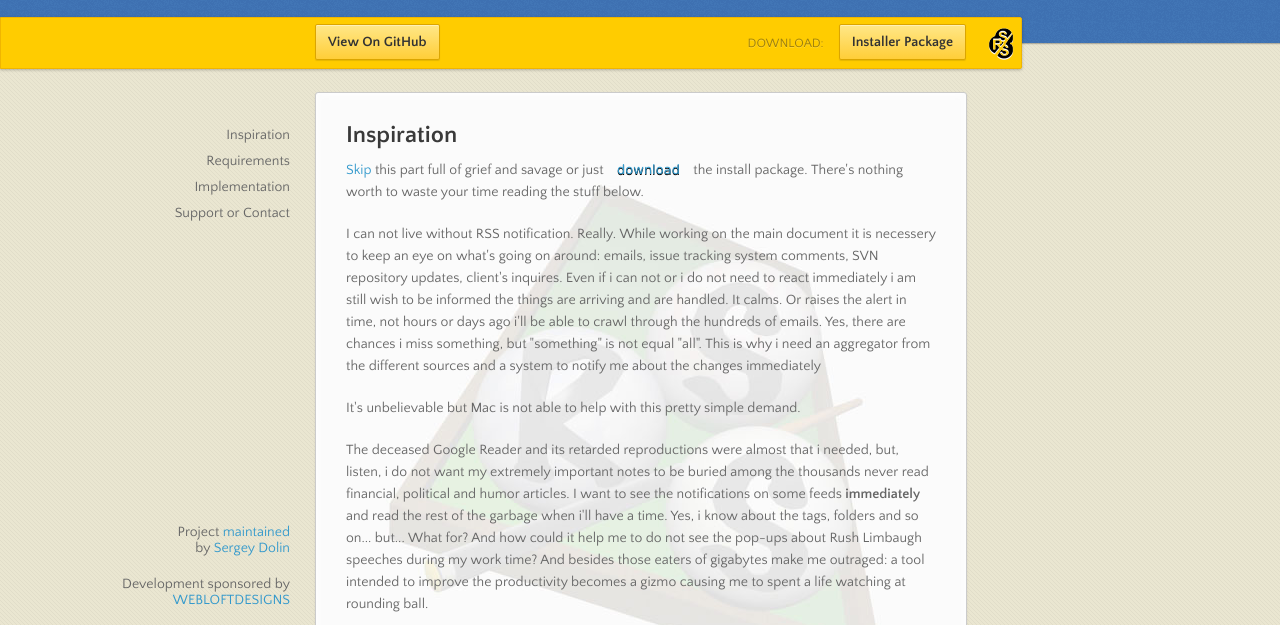
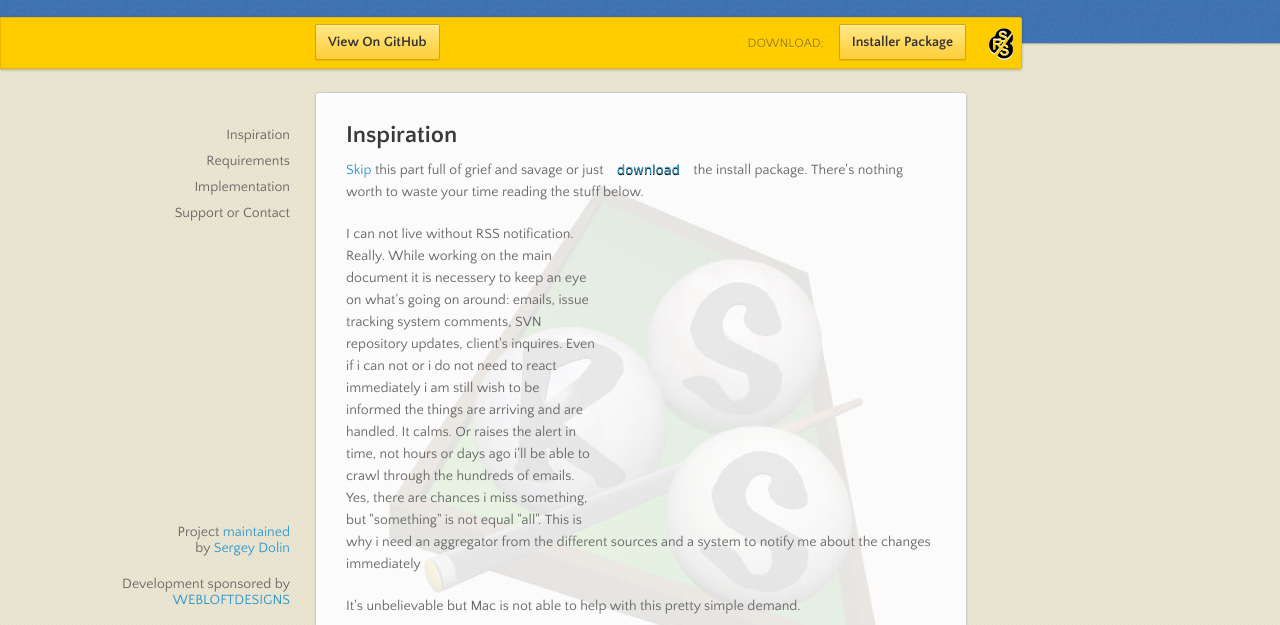
Before and after one commit to dsame/RSSCue, a plain HTML site: page index.html in a window 1280 px wide. Shown: the part 98-723 px from the top of the page. Drawn offline with nearby package versions, Linux system fonts and the light colour scheme.

Commit message:
robots.txt

```diff
--- a/index.html
+++ b/index.html
@@ -49,6 +49,17 @@
       <section>
 			<h2 class="">Inspiration</h2>
 <p><a class="internal" href="#implementation">Skip</a> this part full of grief and savage or just <code class="downl"><a href="https://github.com/dsame/RSSCue/releases/download/v1.0.20/RSSCue.pkg">download</a></code> the install package. There's nothing worth to waste your time reading the stuff below.</p>
+     <div class="ad">
+<script async src="//pagead2.googlesyndication.com/pagead/js/adsbygoogle.js"></script>
+<!-- rsscue in text -->
+<ins class="adsbygoogle"
+     style="display:inline-block;width:336px;height:280px"
+     data-ad-client="ca-pub-9887859087722117"
+     data-ad-slot="4081013588"></ins>
+<script>
+(adsbygoogle = window.adsbygoogle || []).push({});
+</script>
+</div>
 <p>I can not live without RSS notification. Really. While working on the main document it is necessery to keep an eye on what's going on around: emails, issue tracking system comments, SVN repository updates, client's inquires. Even if i can not or i do not need to react immediately i am still wish to be informed the things are arriving and are handled. It calms. Or raises the alert in time, not hours or days ago i'll be able to crawl through the hundreds of emails. Yes, there are chances i miss something, but "something" is not equal "all". This is why i need an aggregator from the different sources and a system to notify me about the changes immediately</p>
 
 <p>It's unbelievable but Mac is not able to help with this pretty simple demand.</p>
--- a/stylesheets/styles.css
+++ b/stylesheets/styles.css
@@ -827,6 +827,10 @@ small {
   font-size: 12px;
 }
 
+div.ad {
+  width: 340px;
+  float: right;
+}
 nav {
   width: 230px;
   position: fixed;
```
